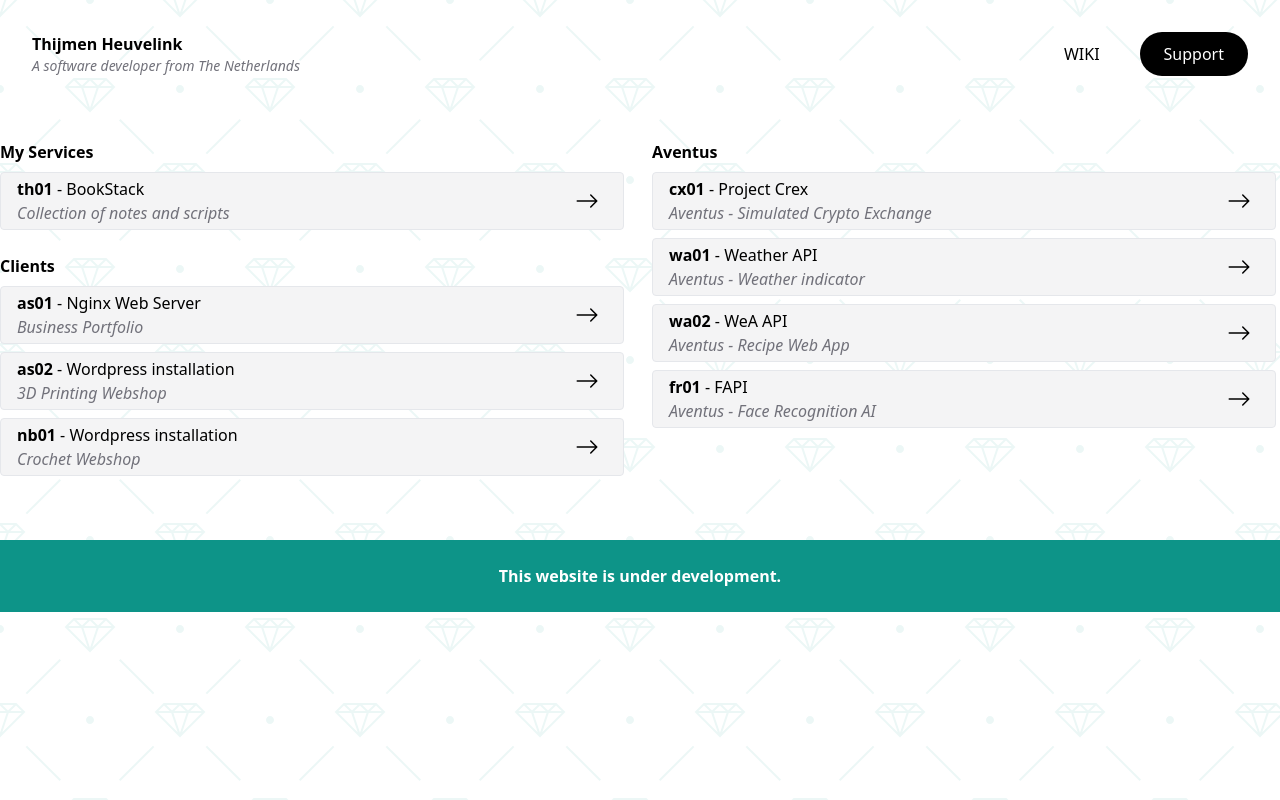
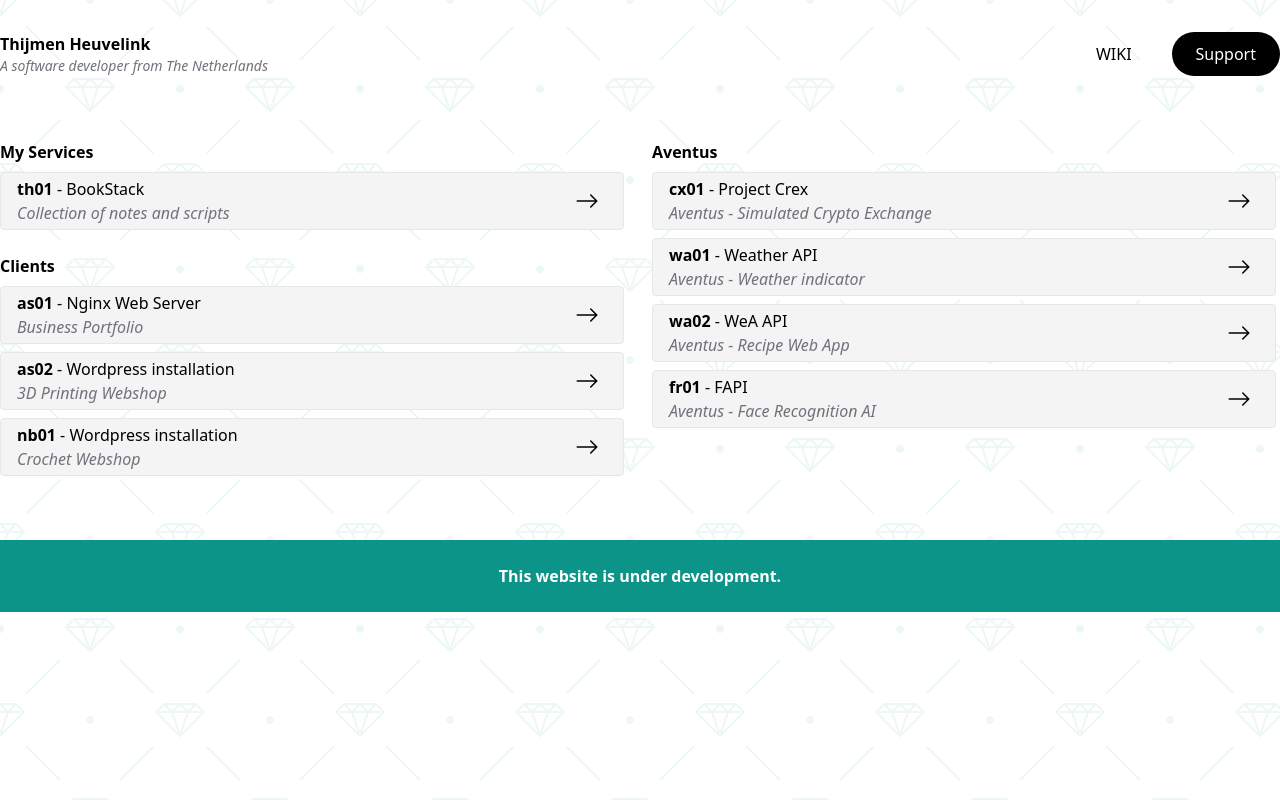
Before and after one commit to ThijmenGThN/ThijmenHeuvelink.nl, a Next.js app: page / in a window 1280 px wide. Built offline with nearby package versions, Linux system fonts and the light colour scheme.

Commit message:
NavBar adjusted

```diff
--- a/source/components/NavBar.jsx
+++ b/source/components/NavBar.jsx
@@ -1,6 +1,6 @@
 export default function NavBar() {
   return (
-    <div className="flex m-8 mb-16 flex-nowrap">
+    <div className="container mx-auto flex m-8 mb-16 flex-nowrap">
       <div className="flex-grow h-full p-2 sm:p-0">
         <p className="font-bold">Thijmen Heuvelink</p>
         <p className="text-zinc-500 italic hidden sm:block text-sm">A software developer from The Netherlands</p>
```
